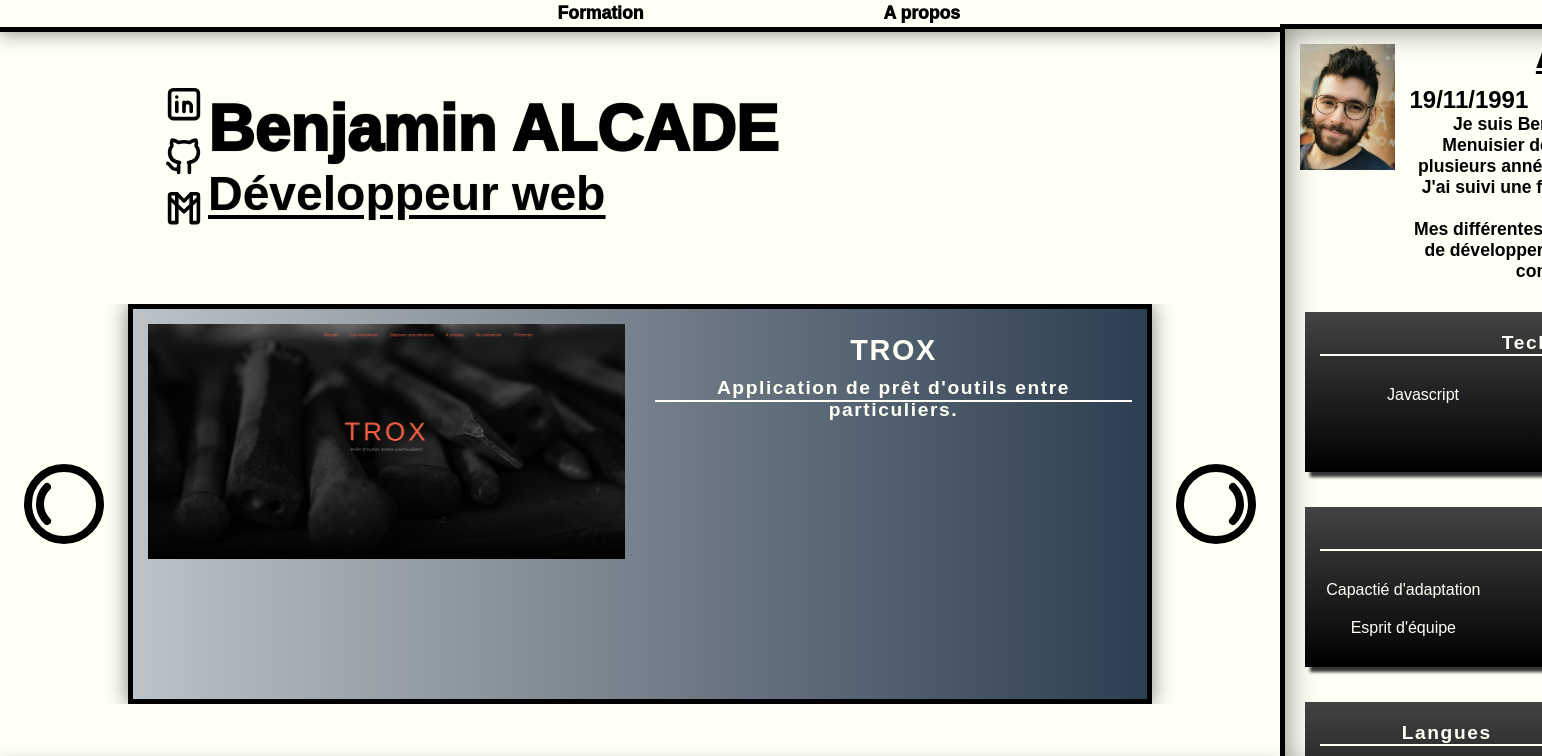
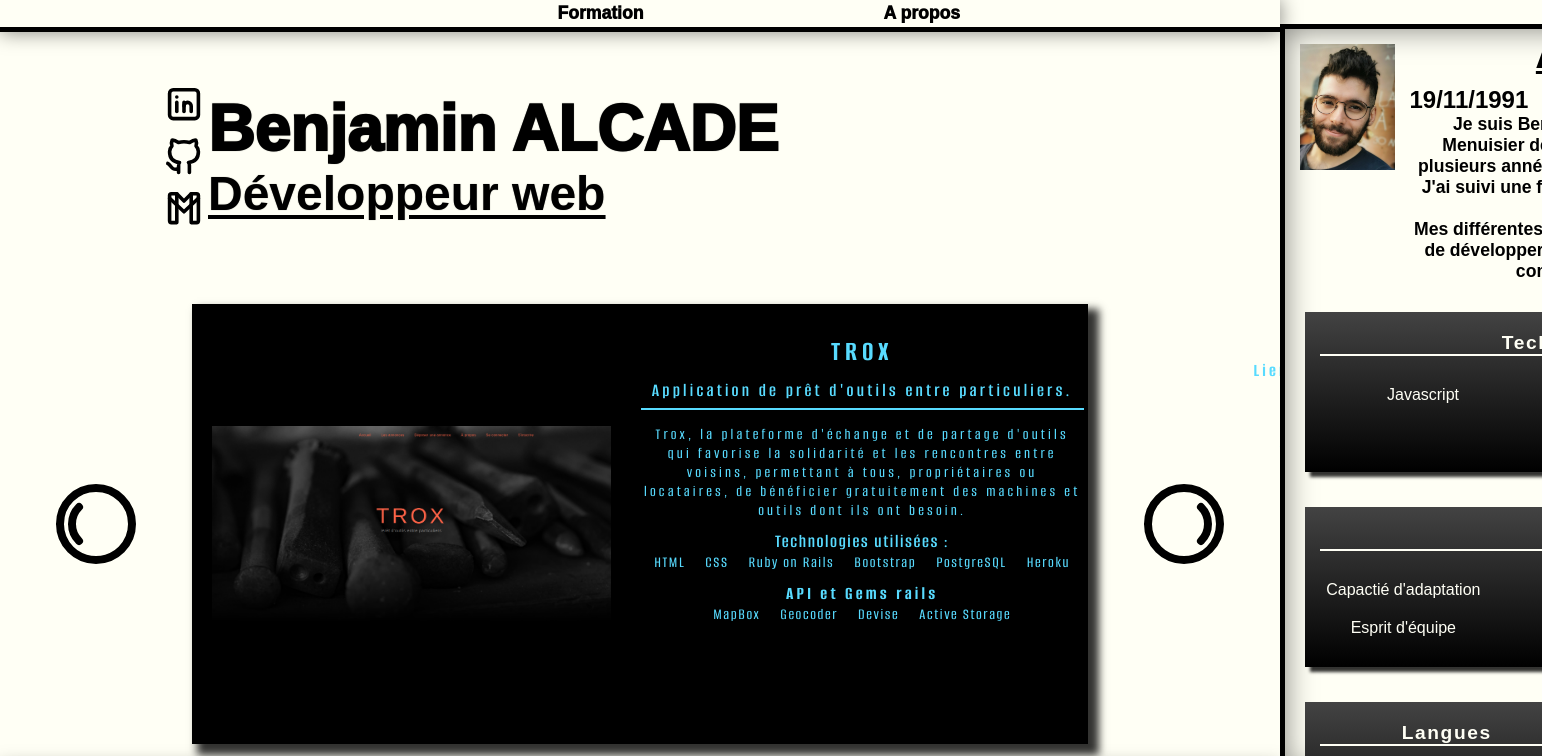
Before and after one commit to Pakibenji/portfolio, a React (Create React App) app: page / in a window 1280 px wide. Shown: the top 756 px of the page, 1542 px wide, since content can reach past the window. Built offline with nearby package versions, Linux system fonts and the light colour scheme.

Commit message:
carousel fixed

```diff
--- a/src/components/Project1.js
+++ b/src/components/Project1.js
@@ -1,3 +1,4 @@
+import { IconBrandGithub } from "@tabler/icons-react";
 import React from "react";
 
 const Project1 = () => {
@@ -10,6 +11,40 @@ const Project1 = () => {
         <h2>TROX</h2>
         <h3>Application de prêt d'outils entre particuliers.</h3>
       </div>
+      <div className="project-description">
+        <p>
+          Trox, la plateforme d'échange et de partage d'outils qui favorise la
+          solidarité et les rencontres entre voisins, permettant à tous,
+          propriétaires ou locataires, de bénéficier gratuitement des machines
+          et outils dont ils ont besoin.
+        </p>
+      </div>
+      <div className="project-technos">
+        <h4>Technologies utilisées :</h4>
+        <ul>
+          <li>HTML</li>
+          <li>CSS</li>
+          <li>Ruby on Rails</li>
+          <li>Bootstrap </li>
+          <li>PostgreSQL</li>
+          <li>Heroku</li>
+        </ul>
+      </div>
+      <div className="project-Api">
+        <h3>API et Gems rails</h3>
+        <ul>
+          <li>MapBox</li>
+          <li>Geocoder </li>
+          <li>Devise</li>
+          <li>Active Storage</li>
+        </ul>
+      </div>
+      <div className="project-link">
+        <h3>Liens du projet</h3>
+        <a href="https://github.com/Pakibenji/trox">
+          <IconBrandGithub size={96} />
+        </a>
+      </div>
     </div>
   );
 };
--- a/src/components/Project2.js
+++ b/src/components/Project2.js
@@ -4,23 +4,24 @@ import React from "react";
 const Project2 = () => {
   return (
     <div className="project-container">
-      <img src="./assets/img/soundspectrum.png" alt="soundspectrum" />
-      <div className="project-infos">
-        <div className="project-title">
-          <h2>Sound Spectrum</h2>
-          <h3>
-            Application de lecture de radio en ligne, avec filtre par genre
-          </h3>
-        </div>
+      <div className="img-container">
+        <img src="./assets/img/soundspectrum.png" alt="soundspectrum" />
+      </div>
+      <div className="project-title">
+        <h2>Sound Spectrum</h2>
+        <h3>Application de lecture de radio en ligne, avec filtre par genre</h3>
+      </div>
+      <div className="project-description">
         <p>
           Ce projet consiste à créer une plateforme conviviale où les
-          utilisateurs peuvent s'inscrire, se connecter, filtrer les radios par
-          genre musical, les ajouter en favoris, le tout grâce à une API Rails
-          et l'API radio-browser, avec une interface réactive développée en
-          React.
+          utilisateurs peuvent s'inscrire,filtrer les radios par genre musical,
+          les ajouter en favoris, le tout grâce à une API Rails et l'API
+          radio-browser, avec une interface React/Redux.
         </p>
-        <h3 className="techno-title">Technologie utilisées</h3>
-        <ul className="techno-use">
+      </div>
+      <div className="project-technos">
+        <h4>Technologie utilisées</h4>
+        <ul>
           <li>HTML</li>
           <li>SCSS</li>
           <li>Ruby on Rails</li>
@@ -30,15 +31,19 @@ const Project2 = () => {
           <li>Redux</li>
           <li></li>
         </ul>
+      </div>
+      <div className="project-Api">
         <h3 className="techno-title">API et Gems rails</h3>
         <ul className="gems-api">
           <li>Radio-Browser-API</li>
           <li>Rails-API </li>
           <li>Devise-jwt</li>
         </ul>
-        <h3 className="link-title">Liens du projet</h3>
+      </div>
+      <div className="project-link">
+        <h3>Liens du projet</h3>
         <a href="https://github.com/Pakibenji/soundspectrum">
-          <IconBrandGithub size={48} />
+          <IconBrandGithub size={96} />
         </a>
       </div>
     </div>
--- a/src/styles/_settings.scss
+++ b/src/styles/_settings.scss
@@ -3,11 +3,17 @@
     src: url("../assets/fonts/WorkSans-Medium.ttf");
 }
 
+@font-face {
+    font-family: "alumni";
+    src: url("../assets/fonts/AlumniSans-VariableFont_wght.ttf");
+}
+
 $font: "worksans", sans-serif;
+$font2: "alumni", sans-serif;
 
 $background :#FFFFF5;
 $grey :linear-gradient(to top, #000000, #434343);
-$project1background :linear-gradient(to right, #bdc3c7, #2c3e50);
+$project1background: #000000;
 $primary :#000000;
 $secondary :#58dbff;
 $tertiary : #50ffdfb4;
--- a/src/styles/components/_project.scss
+++ b/src/styles/components/_project.scss
@@ -1,15 +1,23 @@
 .project-container {
     display: flex;
-    flex-direction: row;
+    flex-direction: column;
     border: 5px solid #000000;
-    box-shadow: 0 0 20px rgba(0, 0, 0, 0.5);
-    width: 80vw;
-    height: 50vh;
-    background:$project1background;
+    box-shadow: 8px 8px 8px 3px rgba(0, 0, 0, 0.8);
+    flex-wrap: wrap;
+    width: 70vw;
+    height: 55vh;
+    background:black;
+    color: $secondary;
+    align-items: center;
+    font-family: $font2;
+    letter-spacing: 0.2rem;
     & .img-container {
-        width: 50%;
+        display: flex;
+        align-items: center;
+        width: 45%;
         height: 100%;
         margin: 15px;
+
         & img {
             width: 100%;
             object-fit: cover;
@@ -19,24 +27,111 @@
         display: flex;
         width: 50%;
         height: 20% ;
+        flex-wrap: wrap;
         flex-direction: column;
         text-align: center;
-        color: $background;
         margin: 15px;
-        border-bottom: 2px solid $background;
+        border-bottom: 2px solid $secondary;
         & h2 {
             font-size: 1.8rem;
             font-weight: bold;
             margin: 10px 0 0 0;
-            letter-spacing: 0.1rem;
+            letter-spacing: 0.3rem;
 
         }
         & h3 {
             font-size: 1.2rem;
             font-weight: 600;
             margin: 10px 0 0 0;
+            letter-spacing: 0.2rem;
+
+        }
+    }
+    & .project-description {
+        display: flex;
+        flex-wrap: wrap;
+        width: 50%;
+        flex-direction: column;
+        text-align: center;
+        & p {
+            font-size: 1rem;
+            font-weight: 500;
+            letter-spacing: 0.2rem;
+        }
+    }
+    & .project-technos {
+        display: flex;
+        flex-direction: column;
+        flex-wrap: wrap;
+        width: 50%;
+        margin-top: 10px ;
+        text-align: center;
+        & h4 {
+            font-size: 1.2rem;
+            font-weight: 600;
             letter-spacing: 0.1rem;
         }
+        & ul {
+            display: flex;
+            flex-wrap: wrap;
+            justify-content: center;
+            align-items: center;
+            list-style: none;
+            margin: 0;
+            padding: 0;
+            & li {
+                font-size: 1rem;
+                font-weight: 500;
+                letter-spacing: 0.1rem;
+                margin: 0 10px;
+            }
+        }
     }
-
+    & .project-Api {
+        display: flex;
+        flex-direction: column;
+        flex-wrap: wrap;
+        width: 50%;
+        margin-top: 10px ;
+        text-align: center;
+        & h4 {
+            font-size: 1.2rem;
+            font-weight: 600;
+            letter-spacing: 0.1rem;
+        }
+        & ul {
+            display: flex;
+            flex-wrap: wrap;
+            justify-content: center;
+            align-items: center;
+            list-style: none;
+            margin: 0;
+            padding: 0;
+            & li {
+                font-size: 1rem;
+                font-weight: 500;
+                letter-spacing: 0.1rem;
+                margin: 0 10px;
+            }
+        }
+    }
+    & .project-link {
+        display: flex;
+        flex-direction: column;
+        flex-wrap: wrap;
+        width: 50%;
+        margin-top: 50px ;
+        text-align: center;
+        justify-content: center;
+        & a {
+            font-size: 1rem;
+            font-weight: 500;
+            letter-spacing: 0.1rem;
+            text-decoration: none;
+            color: $secondary;
+            &:hover {
+                transition: all 0.3s ease-in-out;
+            }
+        }
+    }
 }
--- a/src/styles/components/_projects.scss
+++ b/src/styles/components/_projects.scss
@@ -4,10 +4,27 @@
     justify-content: space-between;
     align-items: center;
     width: 100vw;
-    height: 50vh;
+    height: 55vh;
     margin: 20px auto;
     padding: 0;
-    overflow: hidden;
+    Animation: viewwidthAnimation 1s cubic-bezier(0.69, 1, 0.8, 0.7) 1s forwards;
+    @keyframes viewwidthAnimation {
+        0% {
+            width: 0vw;
+            height: 0vh;
+            opacity: 0;
+            border-radius: 50%;
+        }
+        75% {
+            border-radius: 50%;
+        }
+        100% {
+            width: 100vw;
+            height: 55vh;
+            opacity: 1;
+            border-radius: 0%;
+        }
+    }
     & .arrow {
         margin: 0 auto;
         border-radius: 50%;
```
Also changed, not shown: src/assets/fonts/AlumniSans-VariableFont_wght.ttf (added).
